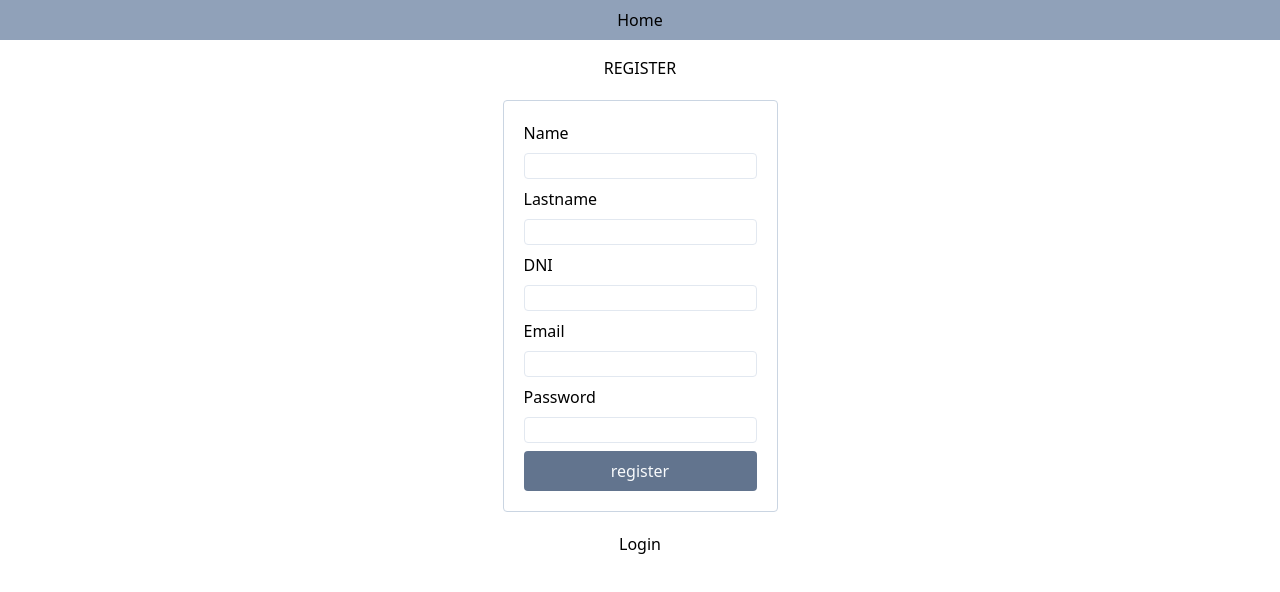
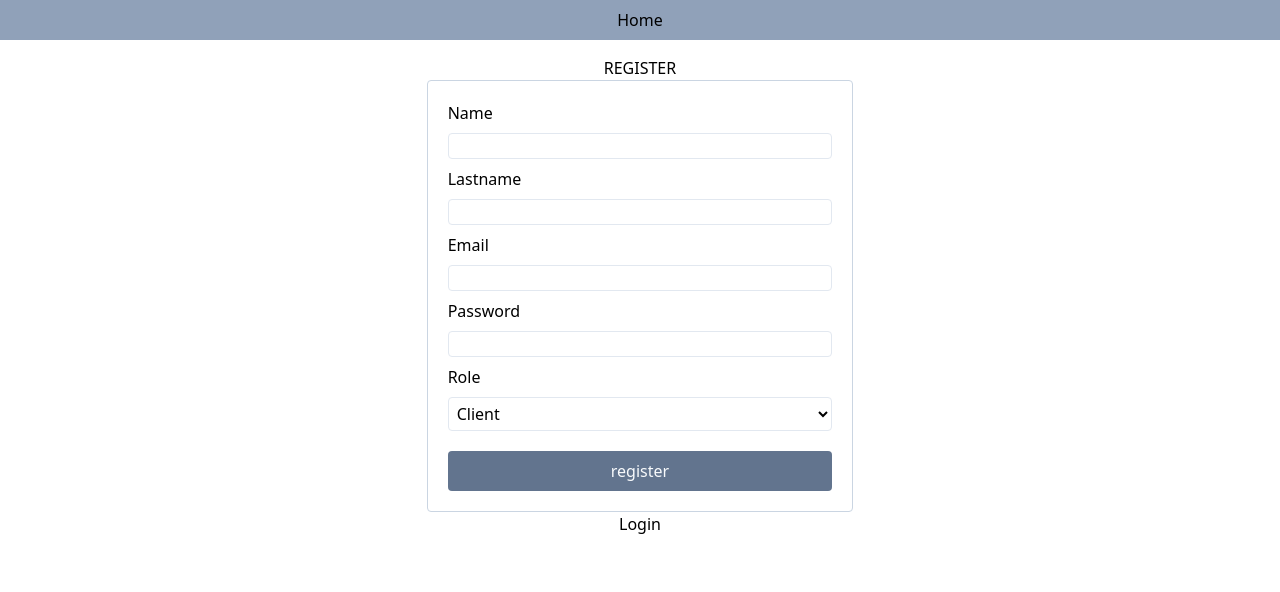
Before and after one commit to jtvidal/login-google-test-frontend, a React (Vite) app: page /auth/register in a window 1280 px wide. Shown: the top 592 px of the page. Built offline with nearby package versions, Linux system fonts and the light colour scheme.

Commit message:
feat: added react-icons

```diff
--- a/package.json
+++ b/package.json
@@ -13,6 +13,7 @@
     "@tailwindcss/vite": "^4.1.12",
     "react": "^19.1.1",
     "react-dom": "^19.1.1",
+    "react-icons": "^5.5.0",
     "react-router": "^7.8.2",
     "tailwindcss": "^4.1.12"
   },
--- a/src/components/auth/Register.jsx
+++ b/src/components/auth/Register.jsx
@@ -7,7 +7,7 @@ const Register = () => {
       <form
         action=""
         method="post"
-        className="flex flex-col gap-2 m-5 border p-5 rounded border-slate-300"
+        className="flex flex-col gap-2 w-8/10 sm:w-3/5 md:w-1/3 border p-5 rounded border-slate-300"
       >
         <label htmlFor="name">Name</label>
         <input
@@ -21,13 +21,6 @@ const Register = () => {
           type="text"
           name="lastname"
           id="lastname"
-          className="border-[1px] rounded border-slate-200"
-        />
-        <label htmlFor="document">DNI</label>
-        <input
-          type="number"
-          name="document"
-          id="document"
           className="border-[1px] rounded border-slate-200"
         />
         <label htmlFor="email">Email</label>
@@ -44,6 +37,11 @@ const Register = () => {
           id="pass"
           className="border-[1px] rounded border-slate-200"
         />
+        <label htmlFor="role">Role</label>
+        <select className="border-[1px] rounded border-slate-200 p-1 mb-3" name="role" id="role">
+          <option value="user">Client</option>
+          <option value="admin">Establishment</option>
+        </select>
         <button type="submit" className="p-2 bg-slate-500 text-slate-50 rounded cursor-pointer hover:bg-slate-300 hover:text-slate-700 duration-100">register</button>
       </form>
       <Link to={"/auth/login"}>Login</Link>
```
Also changed, not shown: 1 other file (tests, documents, lock files or other folders).
